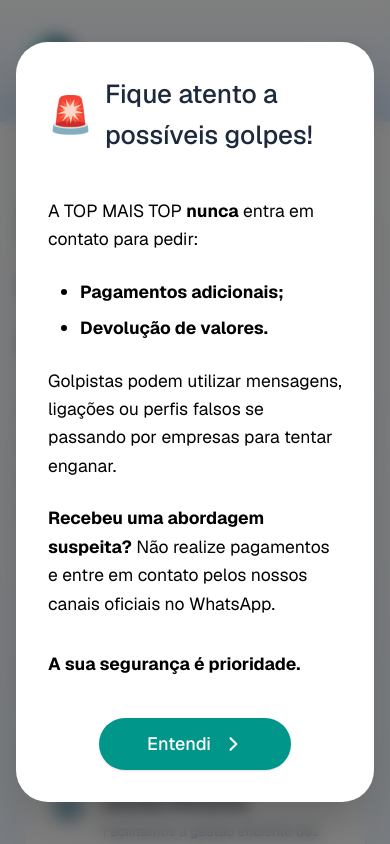
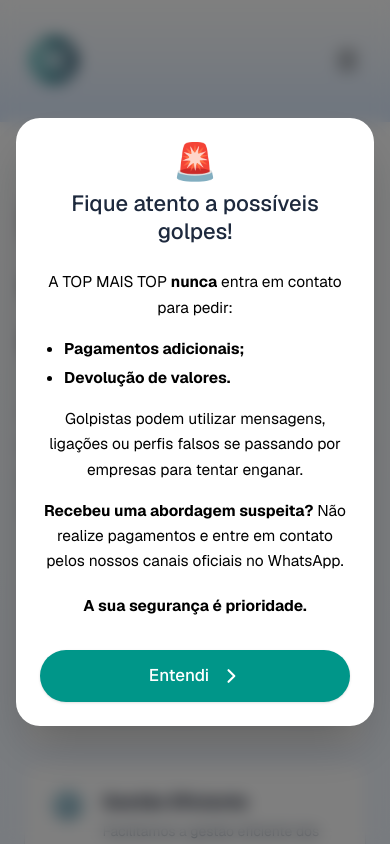
Before and after one commit to paullosergio/TopMaisFrontend, a Next.js app: page / in a window 390 px wide. Shown: the top 844 px of the page. Built offline with nearby package versions, Linux system fonts and the light colour scheme.

Commit message:
feat: add ScamWarningModal component to display scam warnings and allow user dismissal.

```diff
--- a/app/components/ScamWarningModal.jsx
+++ b/app/components/ScamWarningModal.jsx
@@ -24,10 +24,10 @@
 
   return (
     <div className="fixed inset-0 z-[100] flex items-center justify-center bg-black/50 p-4 transition-opacity backdrop-blur-sm">
-      <div className="bg-white rounded-[32px] w-full max-w-[600px] p-8 md:p-12 shadow-2xl relative animate-in fade-in zoom-in duration-300 my-auto">
-        <div className="flex items-center gap-3 mb-10">
-          <span className="text-4xl bg-blend-multiply">🚨</span>
-          <h2 className="text-[26px] md:text-3xl font-medium text-slate-800 md:tracking-tight">
+      <div className="bg-white rounded-3xl sm:rounded-[32px] w-full max-w-[600px] p-6 sm:p-8 md:p-12 shadow-2xl relative animate-in fade-in zoom-in duration-300 my-auto max-h-[95vh] overflow-y-auto scrollbar-hide">
+        <div className="flex flex-col sm:flex-row items-center sm:items-start gap-2 sm:gap-3 mb-6 sm:mb-10 text-center sm:text-left">
+          <span className="text-4xl sm:text-4xl bg-blend-multiply">🚨</span>
+          <h2 className="text-[22px] sm:text-[26px] md:text-3xl font-medium text-slate-800 md:tracking-tight leading-tight">
             <span className="relative z-10 whitespace-nowrap inline-block">
               Fique atento
               {/* <span className="absolute bottom-1 left-0 w-full h-[12px] bg-[#66dec1] -z-10 rounded-sm"></span> */}
@@ -36,33 +36,33 @@
           </h2>
         </div>
 
-        <div className="text-black font-normal space-y-6 text-[17.5px] leading-relaxed">
-          <p>
+        <div className="text-black font-normal space-y-4 sm:space-y-6 text-[15.5px] sm:text-[17.5px] leading-relaxed">
+          <p className="text-center sm:text-left">
             A TOP MAIS TOP <strong>nunca</strong> entra em contato para pedir:
           </p>
 
-          <ul className="list-disc pl-8 space-y-2 marker:text-black">
+          <ul className="list-disc pl-6 sm:pl-8 space-y-1 sm:space-y-2 marker:text-black text-left">
             <li><strong>Pagamentos adicionais;</strong></li>
             <li><strong>Devolução de valores.</strong></li>
           </ul>
 
-          <p>
+          <p className="text-center sm:text-left">
             Golpistas podem utilizar mensagens, ligações ou perfis falsos se passando por empresas para tentar enganar.
           </p>
 
-          <p>
+          <p className="text-center sm:text-left">
             <strong>Recebeu uma abordagem suspeita?</strong> Não realize pagamentos e entre em contato pelos nossos canais oficiais no WhatsApp.
           </p>
 
-          <p className="font-bold text-black pt-2">
+          <p className="font-bold text-black pt-1 sm:pt-2 text-center sm:text-left">
             A sua segurança é prioridade.
           </p>
         </div>
 
-        <div className="mt-10 flex justify-center">
+        <div className="mt-8 sm:mt-10 flex justify-center">
           <button
             onClick={handleDismiss}
-            className="bg-teal-600 hover:bg-teal-700 text-white font-medium py-3 px-12 text-lg rounded-full flex items-center gap-3 transition-transform hover:scale-105 cursor-pointer shadow-sm"
+            className="w-full sm:w-auto justify-center bg-teal-600 hover:bg-teal-700 text-white font-medium py-3 sm:py-3 px-8 sm:px-12 text-[17px] sm:text-lg rounded-full flex items-center gap-3 transition-transform hover:scale-105 cursor-pointer shadow-sm"
           >
             Entendi
             <svg className="w-5 h-5 stroke-white" fill="none" viewBox="0 0 24 24" strokeWidth="2.5">
```
